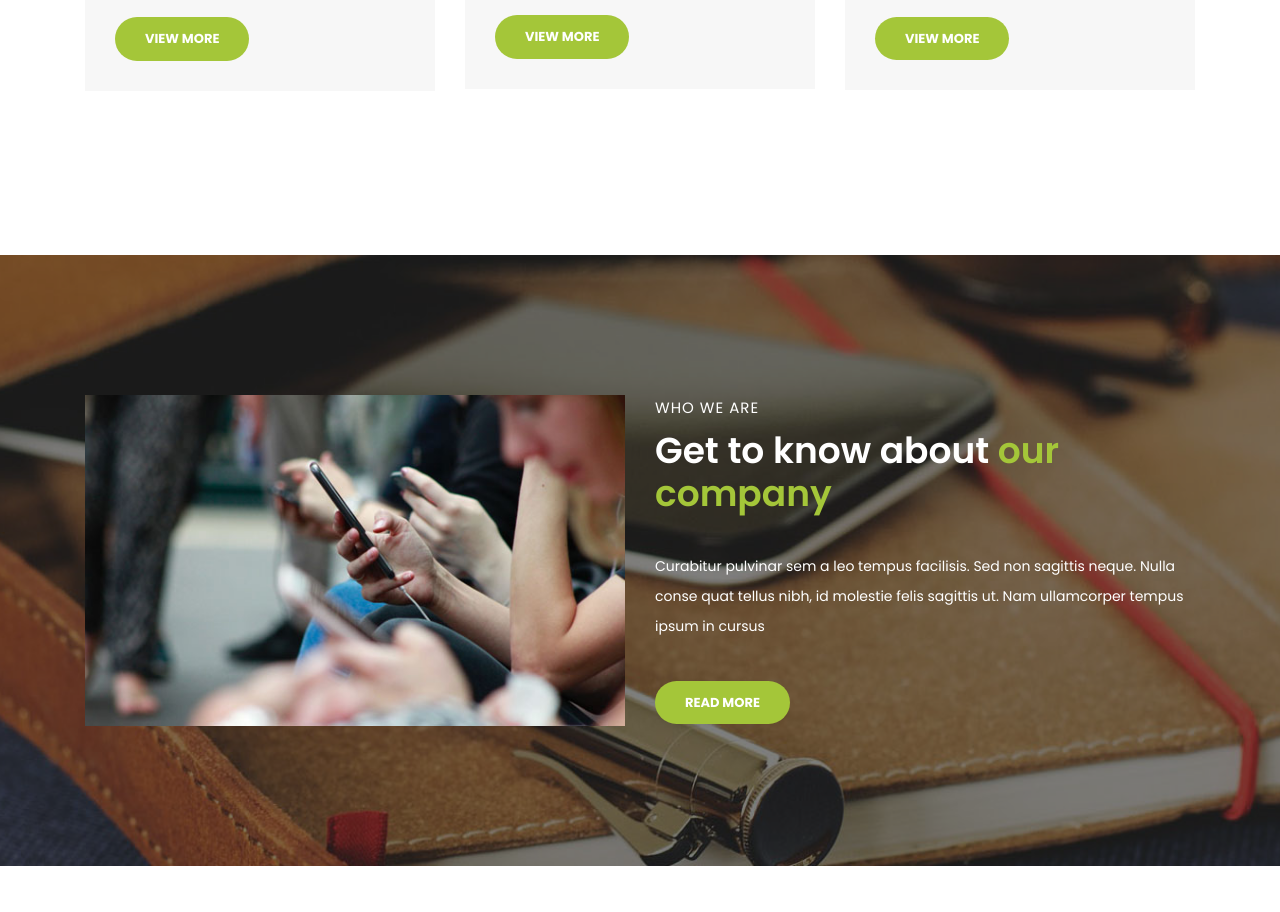
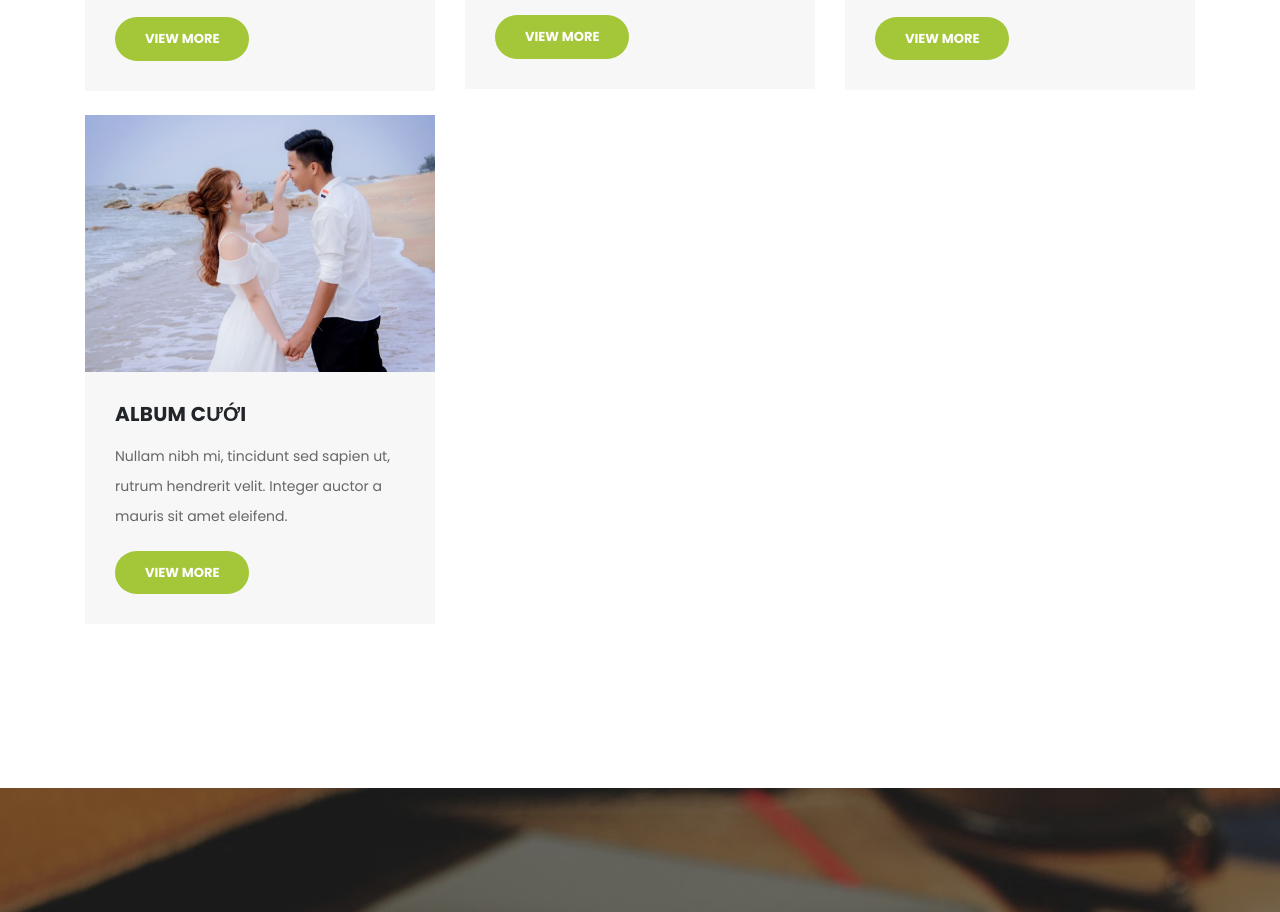
Before and after one commit to AnRusAcFo/Events, a plain HTML site: page index.html in a window 1280 px wide. Shown: the part 2979-3891 px from the top of the page. Drawn offline with Linux system fonts and the light colour scheme.

Commit message:
Update index.html

```diff
--- a/index.html
+++ b/index.html
@@ -326,6 +326,22 @@
 
             <br>
           </div>
+          <div class="col-md-4">
+            <div class="service-item">
+              <img src="assets/images/albumcuoi(lh).png" alt="">
+              <div class="down-content">
+                <h4>ALBUM CƯỚI</h4>
+                <div style="margin-bottom:10px;">
+                  <!-- <span> <del><sup>$</sup>2000.00</del>  <sup>$</sup>1700.00 </span> -->
+                </div>
+
+                <p>Nullam nibh mi, tincidunt sed sapien ut, rutrum hendrerit velit. Integer auctor a mauris sit amet eleifend.</p>
+                <a href="https://drive.google.com/drive/folders/1oojUXbYs36EP2TmnOZFSsAhyb2AV10qs" class="filled-button">View More</a>
+              </div>
+            </div>
+
+            <br>
+          </div>
         </div>
       </div>
     </div>
```
